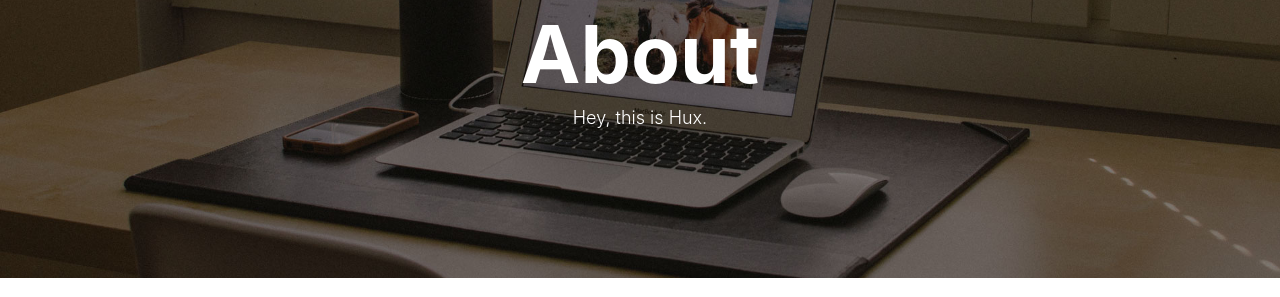
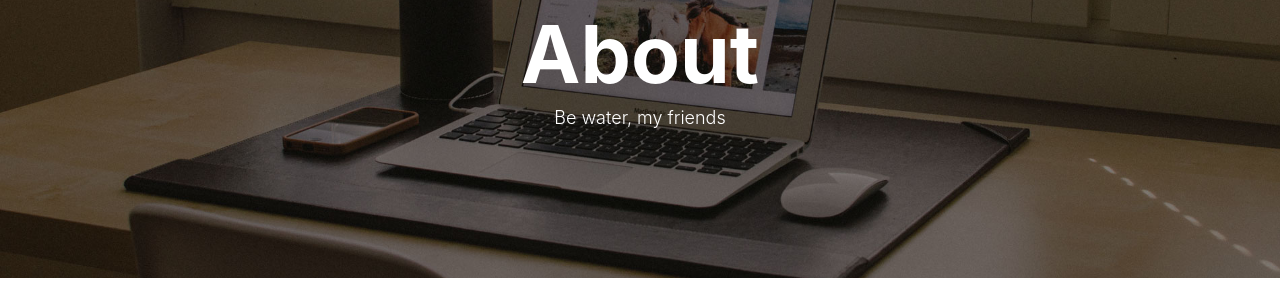
Before and after one commit to Bewater0101/bewater.github.io, a Jekyll site: the page built from about.html, in a window 1280 px wide. Shown: the part 140-437 px from the top of the page. Built offline with Jekyll 4.4.1, drawn with Linux system fonts in a browser that asks for light colours; nearby versions of some CDN libraries; comment, search, counter and statistics services are not loaded; some of the changed lines change nothing that is shown.

Commit message:
[gh-pages] modify site title

```diff
--- a/_config.yml
+++ b/_config.yml
@@ -1,14 +1,14 @@
 # Site settings
 title: Bewater Blog
-SEOTitle: 你的博客 | Bewater Blog
+SEOTitle: Bewater的博客 | Bewater Blog
 header-img: img/home-bg.jpg
-email: huxpro@gmail.com
-description: ""
-keyword: ""
-url: "http://www.beawaters.com"              # Bewater host, for absolute URL
+email: ifreesky1988@gmail.com
+description: "Bewater Blog"
+keyword: "Bewater的博客 | Bewater Blog"
+url: "http://beawaters.com"              # Bewater host, for absolute URL
 baseurl: ""         # for example, '/blog' if Bewater blog hosted on 'host/blog'
 
-
+#beawaters.com/img/favicon.ico
 
 # SNS settings
 RSS: false
--- a/about.html
+++ b/about.html
@@ -1,7 +1,7 @@
 ---
 layout: page
 title: "About"
-description: "Hey, this is Hux."
+description: "Be water, my friends"
 header-img: "img/about-bg.jpg"
 ---
 
```
Also changed, not shown: 11 other files.
